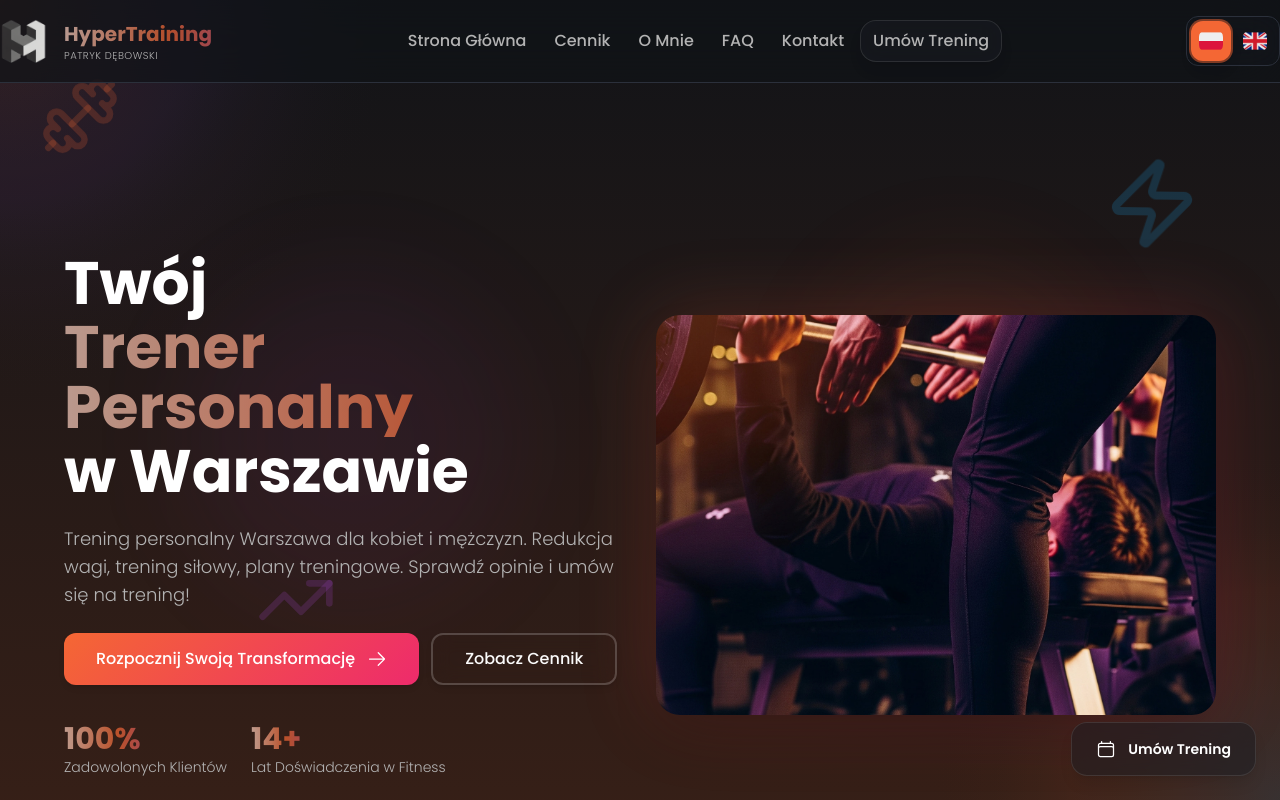
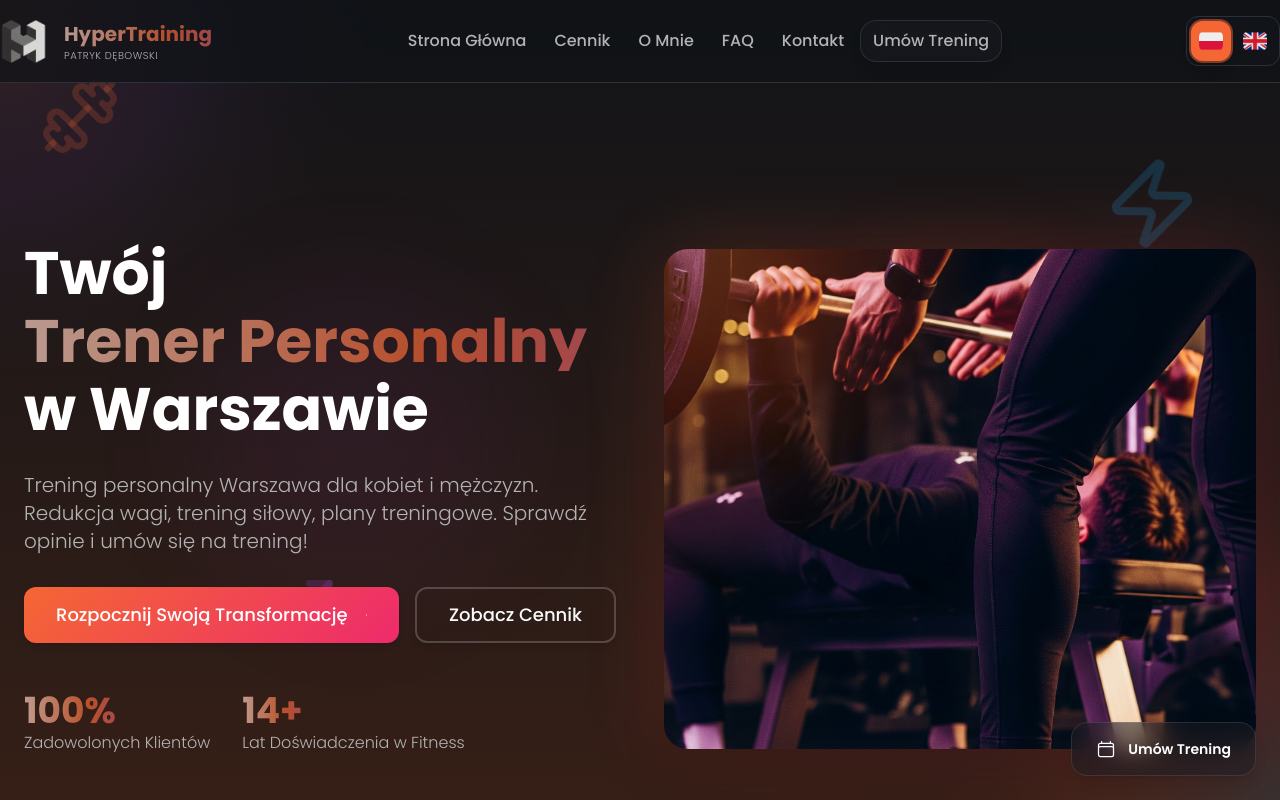
Before and after one commit to Buzka42/hypertraining, a Next.js app: page / in a window 1280 px wide. Shown: the top 800 px of the page. Built offline with nearby package versions, Linux system fonts and the light colour scheme.

Commit message:
Rebuilt hero section from scratch to fix persistent overflow issues - using standard container layout patterns

```diff
--- a/pages/index.tsx
+++ b/pages/index.tsx
@@ -45,51 +45,55 @@ export default function HomePage() {
       </Head>
 
       {/* Hero Section - Updated to match example site */}
-      <section id="home" className="min-h-screen flex items-center justify-center pt-16 w-full overflow-hidden">
-        <div className="w-full max-w-full px-4 md:px-6">
-          <div className="grid md:grid-cols-2 gap-6 md:gap-8 items-center w-full max-w-6xl mx-auto">
-            <div className="space-y-6 animate-slide-up">
-              <h1 className="text-3xl md:text-6xl font-bold leading-tight">
-                {t('home.hero.title')}
-                <span className="text-shimmer block mt-1">{t('home.hero.subtitle')}</span>
-                <span className="block mt-1">{t('home.hero.location')}</span>
-              </h1>
+      <section id="home" className="min-h-screen w-full overflow-hidden pt-16">
+        <div className="container mx-auto px-4 md:px-6">
+          <div className="grid md:grid-cols-2 gap-8 md:gap-12 items-center py-12 md:py-24">
+            <div className="space-y-8">
+              <div className="animate-slide-up">
+                <h1 className="text-4xl md:text-6xl font-bold leading-tight">
+                  {t('home.hero.title')}
+                  <span className="text-shimmer block mt-2">{t('home.hero.subtitle')}</span>
+                  <span className="block mt-2">{t('home.hero.location')}</span>
+                </h1>
+              </div>
 
-              <p className="text-base md:text-lg text-muted-foreground">
-                {t('home.hero.description')}
-              </p>
+              <div className="animate-slide-up" style={{ animationDelay: "0.1s" }}>
+                <p className="text-lg md:text-xl text-muted-foreground">
+                  {t('home.hero.description')}
+                </p>
+              </div>
 
-              <div className="flex flex-col sm:flex-row gap-3">
-                <Link href="/kontakt" className="btn-primary w-full sm:w-auto text-sm md:text-base px-4 md:px-8 py-2 md:py-3">
+              <div className="flex flex-col sm:flex-row gap-4 animate-slide-up" style={{ animationDelay: "0.2s" }}>
+                <Link href="/kontakt" className="btn-primary w-full sm:w-auto">
                   {t('home.hero.cta.primary')}
-                  <ArrowRightIcon className="ml-1 w-4 h-4 md:w-5 md:h-5" />
+                  <ArrowRightIcon className="ml-2 w-5 h-5" />
                 </Link>
-                <Link href="/cennik" className="btn-secondary w-full sm:w-auto text-sm md:text-base px-4 md:px-8 py-2 md:py-3">
+                <Link href="/cennik" className="btn-secondary w-full sm:w-auto">
                   {t('home.hero.cta.secondary')}
                 </Link>
               </div>
 
-              <div className="flex gap-6 pt-3">
+              <div className="flex gap-8 pt-4 animate-slide-up" style={{ animationDelay: "0.3s" }}>
                 <div>
-                  <div className="text-2xl md:text-3xl font-bold text-shimmer">100%</div>
-                  <div className="text-muted-foreground text-sm">{t('home.hero.satisfiedClients')}</div>
+                  <div className="text-4xl font-bold text-shimmer">100%</div>
+                  <div className="text-muted-foreground">{t('home.hero.satisfiedClients')}</div>
                 </div>
                 <div>
-                  <div className="text-2xl md:text-3xl font-bold text-shimmer">14+</div>
-                  <div className="text-muted-foreground text-sm">{t('home.hero.yearsExperience')}</div>
+                  <div className="text-4xl font-bold text-shimmer">14+</div>
+                  <div className="text-muted-foreground">{t('home.hero.yearsExperience')}</div>
                 </div>
               </div>
             </div>
 
-            <div className="relative animate-slide-up" style={{ animationDelay: "0.2s" }}>
+            <div className="relative animate-slide-up" style={{ animationDelay: "0.4s" }}>
               <div className="absolute inset-0 bg-gradient-primary blur-2xl opacity-20 rounded-3xl" />
-              <div className="relative w-full h-full min-h-[180px] md:min-h-[400px] rounded-3xl shadow-2xl overflow-hidden" style={{ maxWidth: '100%' }}>
+              <div className="relative w-full h-full min-h-[200px] md:min-h-[500px] rounded-3xl shadow-2xl overflow-hidden">
                 <Image
                   src="/hero-fitness.jpg"
                   alt="Elite Training"
                   fill
                   className="object-cover"
-                  sizes="100vw"
+                  sizes="(max-width: 768px) 100vw, (max-width: 1200px) 50vw, 33vw"
                   priority
                 />
               </div>
```
